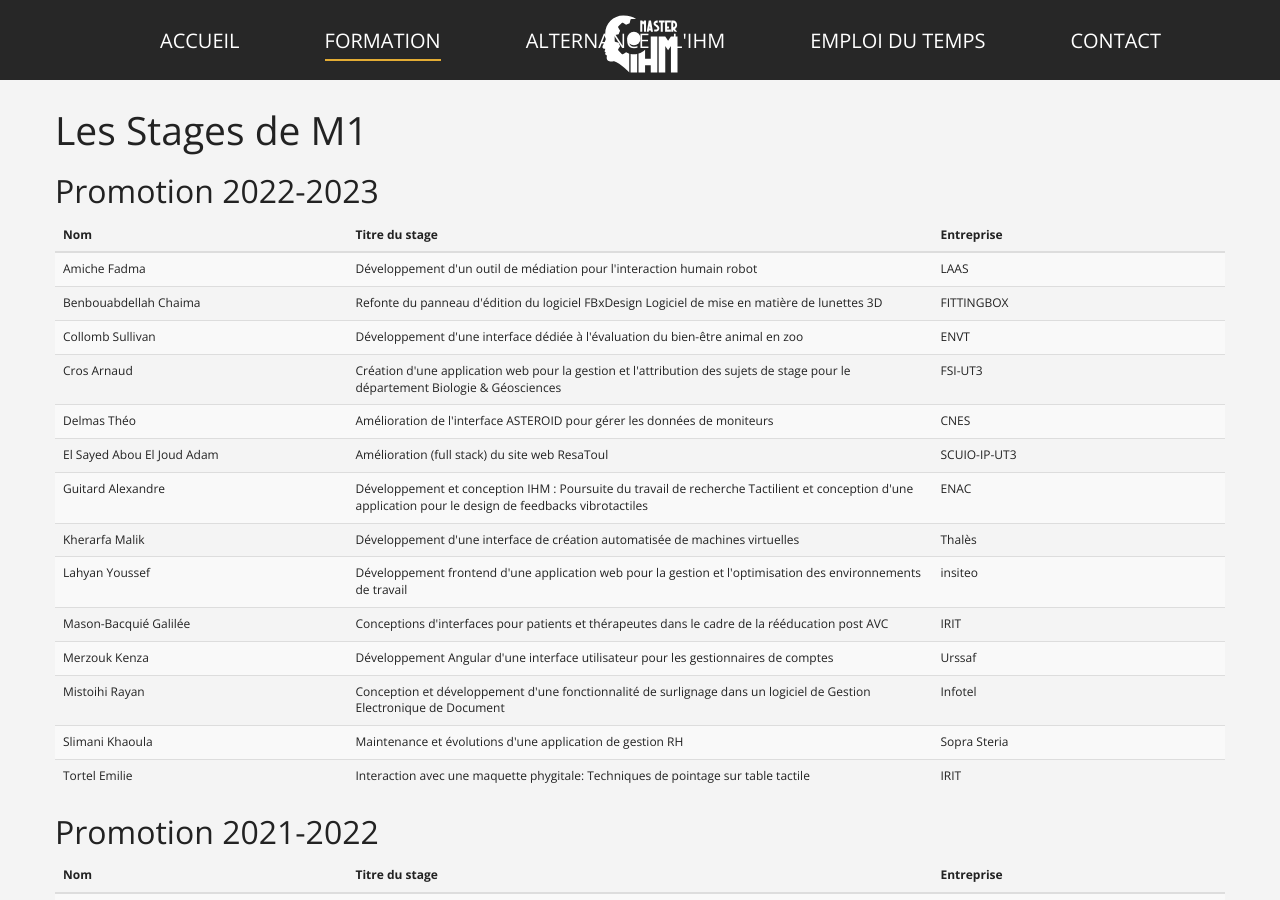
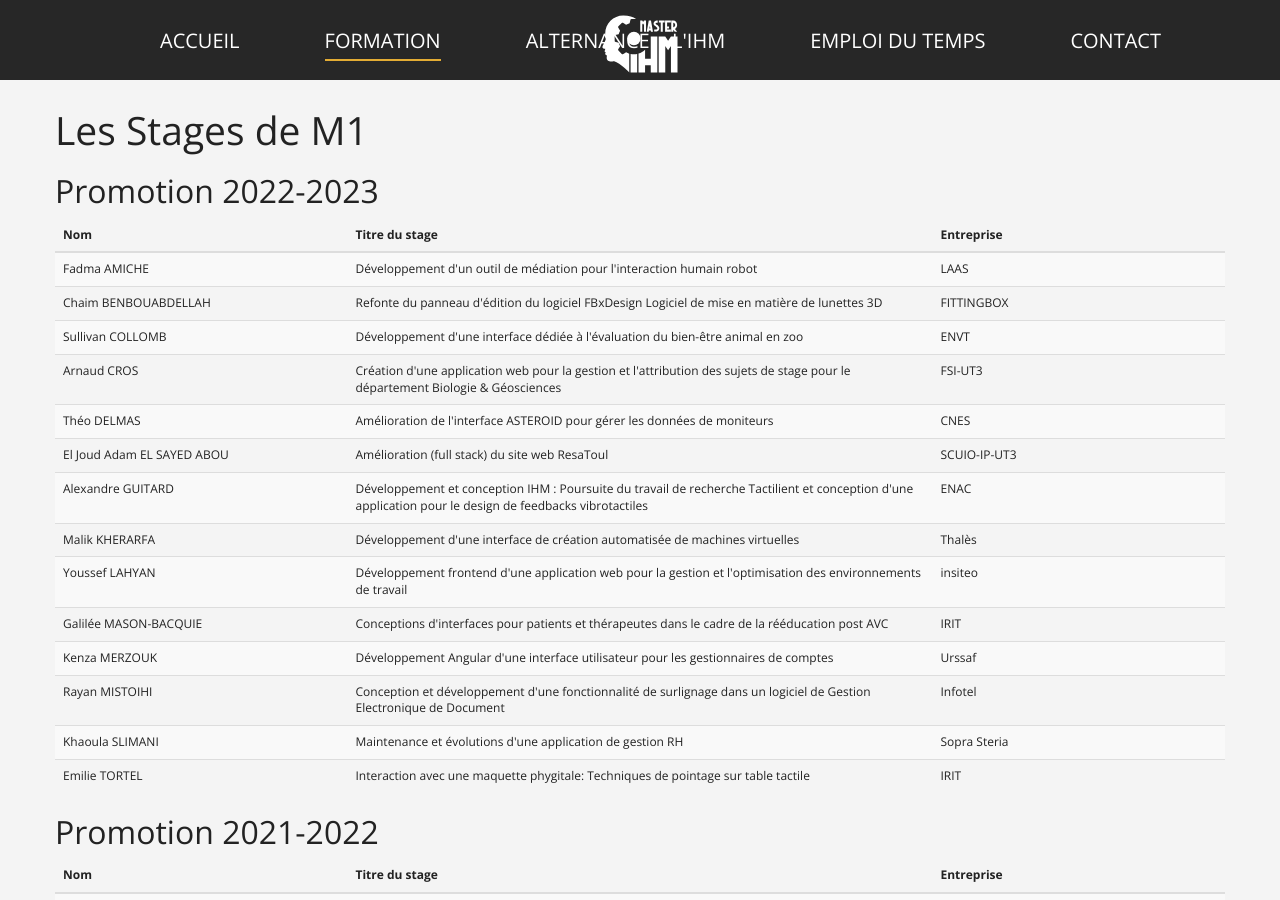
Before and after one commit to Master-IHM/master-ihm.github.io, a Jekyll site: the page built from _pages/promotions-m1-stages.md, in a window 1280 px wide and 900 px high, scrolled down 298 px. Built offline with Jekyll 4.4.1, drawn with Linux system fonts in a browser that asks for light colours.

Commit message:
reorder name, alt for stage

```diff
--- a/_data/stages/m1/2012-2013.csv
+++ b/_data/stages/m1/2012-2013.csv
@@ -15,4 +15,4 @@
 Guillaume MERCIER ,Développement de Composants Graphiques Multitouch en HTML5 ,Intuilab
 Jonathan TOLLE ,"Conception d'applications et définition d'interfaces inspirées du design Windows Modern UI, développements et tests",ALTRAN SUD OUEST
 David VILLARD ,Développement en J2EE d'une version 2 de l'application web de taxation des produits énergétiques dans les DOM,DNSCE
-Romain  LECHIEN ,Elaboration d'un outil de pilotage et de priorisation de la préparation des chantiers électriques,ERDF
+Romain LECHIEN ,Elaboration d'un outil de pilotage et de priorisation de la préparation des chantiers électriques,ERDF
--- a/_data/stages/m1/2022-2023.csv
+++ b/_data/stages/m1/2022-2023.csv
@@ -1,15 +1,15 @@
 etudiants,sujet,commanditaire
-Amiche Fadma,Développement d'un outil de médiation pour l'interaction humain robot,LAAS
-Benbouabdellah Chaima, Refonte du panneau d'édition du logiciel FBxDesign Logiciel de mise en matière de lunettes 3D,FITTINGBOX
-Collomb Sullivan,Développement d'une interface dédiée à l'évaluation du bien-être animal en zoo,ENVT
-Cros Arnaud,Création d'une application web pour la gestion et l'attribution des sujets de stage pour le département Biologie & Géosciences,FSI-UT3
-Delmas Théo,Amélioration de l'interface ASTEROID pour gérer les données de moniteurs,CNES
-El Sayed Abou El Joud Adam,Amélioration (full stack) du site web ResaToul,SCUIO-IP-UT3
-Guitard Alexandre,Développement et conception IHM : Poursuite du travail de recherche Tactilient et conception d'une application pour le design de feedbacks vibrotactiles,ENAC
-Kherarfa Malik,Développement d'une interface de création automatisée de machines virtuelles,Thalès
-Lahyan Youssef,Développement frontend d'une application web pour la gestion et l'optimisation des environnements de travail,insiteo
-Mason-Bacquié Galilée,Conceptions d'interfaces pour patients et thérapeutes dans le cadre de la rééducation post AVC,IRIT
-Merzouk Kenza,Développement Angular d'une interface utilisateur pour les gestionnaires de comptes,Urssaf
-Mistoihi Rayan,Conception et développement d'une fonctionnalité de surlignage dans un logiciel de Gestion Electronique de Document,Infotel
-Slimani Khaoula,Maintenance et évolutions d'une application de gestion RH,Sopra Steria
-Tortel Emilie,Interaction avec une maquette phygitale: Techniques de pointage sur table tactile,IRIT
+Fadma AMICHE,Développement d'un outil de médiation pour l'interaction humain robot,LAAS
+Chaim BENBOUABDELLAH, Refonte du panneau d'édition du logiciel FBxDesign Logiciel de mise en matière de lunettes 3D,FITTINGBOX
+Sullivan COLLOMB,Développement d'une interface dédiée à l'évaluation du bien-être animal en zoo,ENVT
+Arnaud CROS,Création d'une application web pour la gestion et l'attribution des sujets de stage pour le département Biologie & Géosciences,FSI-UT3
+Théo DELMAS,Amélioration de l'interface ASTEROID pour gérer les données de moniteurs,CNES
+El Joud Adam EL SAYED ABOU,Amélioration (full stack) du site web ResaToul,SCUIO-IP-UT3
+Alexandre GUITARD,Développement et conception IHM : Poursuite du travail de recherche Tactilient et conception d'une application pour le design de feedbacks vibrotactiles,ENAC
+Malik KHERARFA,Développement d'une interface de création automatisée de machines virtuelles,Thalès
+Youssef LAHYAN,Développement frontend d'une application web pour la gestion et l'optimisation des environnements de travail,insiteo
+Galilée MASON-BACQUIE,Conceptions d'interfaces pour patients et thérapeutes dans le cadre de la rééducation post AVC,IRIT
+Kenza MERZOUK,Développement Angular d'une interface utilisateur pour les gestionnaires de comptes,Urssaf
+Rayan MISTOIHI,Conception et développement d'une fonctionnalité de surlignage dans un logiciel de Gestion Electronique de Document,Infotel
+Khaoula SLIMANI,Maintenance et évolutions d'une application de gestion RH,Sopra Steria
+Emilie TORTEL,Interaction avec une maquette phygitale: Techniques de pointage sur table tactile,IRIT
```
Also changed, not shown: _data/stages/m2/2008-2009.csv (+24 -24 lines), _data/stages/m2/2010-2011.csv (+26 -26 lines), _data/stages/m2/2011-2012.csv (+25 -25 lines), _data/stages/m2/2012-2013.csv (+22 -22 lines), _data/stages/m2/2013-2014.csv (+29 -29 lines), _data/stages/m2/2017-2018.csv (+13 -13 lines), _data/stages/m2/2019-2020.csv (+27 -27 lines), _data/stages/m2/2020-2021.csv (+26 -26 lines), _data/stages/m2/2021-2022.csv (+31 -23 lines), _data/stages/m2/2022-2023.csv (+10 -10 lines), _pages/promotions-m2-stages.md (+4 -1 lines).
